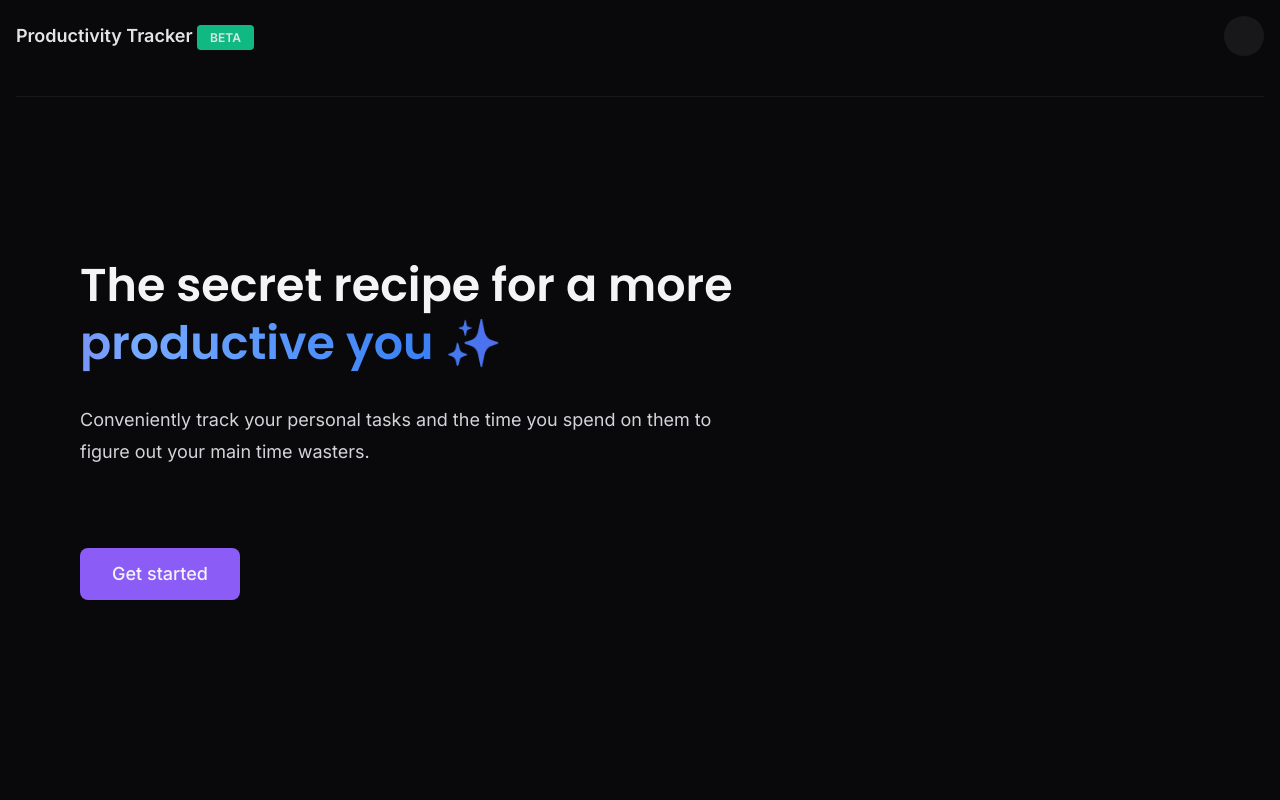
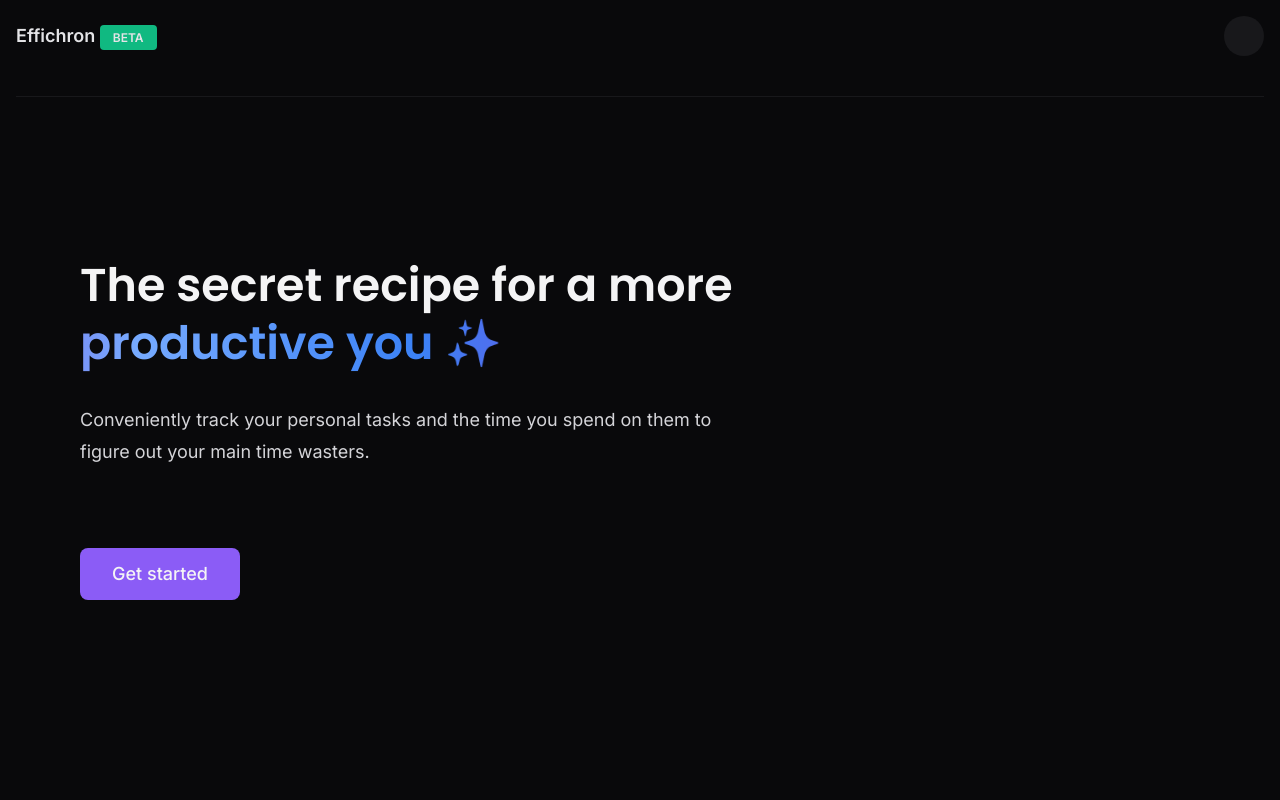
Before and after one commit to CarboxyDev/Effichron, a Next.js app: page / in a window 1280 px wide. Shown: the top 800 px of the page. Built offline with nearby package versions, Linux system fonts and the light colour scheme; no server answers; some icons are missing; what tailwindcss-debug-screens would draw is missing.

Commit message:
Change app name to Effichron

```diff
--- a/src/app/history/components.tsx
+++ b/src/app/history/components.tsx
@@ -58,8 +58,8 @@ export const SessionHistoryContainer = () => {
 
   if (status === 'error') {
     return (
-      <span className="text-zinc-400">
-        Unable to fetch history: {getErrorMessage(error as Error)}
+      <span className="text-xl text-zinc-200">
+        {getErrorMessage(error as Error)}
       </span>
     );
   }
--- a/src/app/layout.tsx
+++ b/src/app/layout.tsx
@@ -8,13 +8,13 @@ import '../styles/globals.css';
 const inter = Inter({ subsets: ['latin'] });
 
 export const metadata: Metadata = {
-  title: 'Productivity Tracker',
+  title: 'Effichron',
   description:
     'An opinionated productivity tracking app meant for tracking the duration of your personal sessions for any task. Loaded with features to help you increase your productivity.',
   authors: [{ name: 'CarboxyDev', url: 'https://carboxy.me' }],
   category: 'Productivity tool',
   colorScheme: 'dark',
-  keywords: ['productivity', 'tool', 'improve', 'tasks'],
+  keywords: ['productivity', 'tool', 'timer', 'tasks'],
 };
 
 export default function RootLayout(props: { children: React.ReactNode }) {
--- a/src/components/Footer.tsx
+++ b/src/components/Footer.tsx
@@ -7,7 +7,7 @@ const Footer = () => {
         <div className="mx-4 mt-100 h-px bg-zinc-900"></div>
         <div className="mx-auto my-10 flex w-fit flex-col items-center">
           <p className="mr-3 text-zinc-200 md:mr-4">
-            Productivity Tracker <BetaBadge />
+            Effichron <BetaBadge />
           </p>
           <p className="mt-6 font-light text-zinc-500">
             © 2023 CarboxyDev . All rights reserved.
--- a/src/components/Navbar.tsx
+++ b/src/components/Navbar.tsx
@@ -107,7 +107,7 @@ const Navbar = (props: NavbarProps) => {
         {variant === 'with-branding' && (
           <Link href="/">
             <h2 className="text-md font-semibold text-zinc-200 md:text-lg">
-              Productivity Tracker <BetaBadge />
+              Effichron <BetaBadge />
             </h2>
           </Link>
         )}
```
Also changed, not shown: 1 other file (tests, documents, lock files or other folders).
